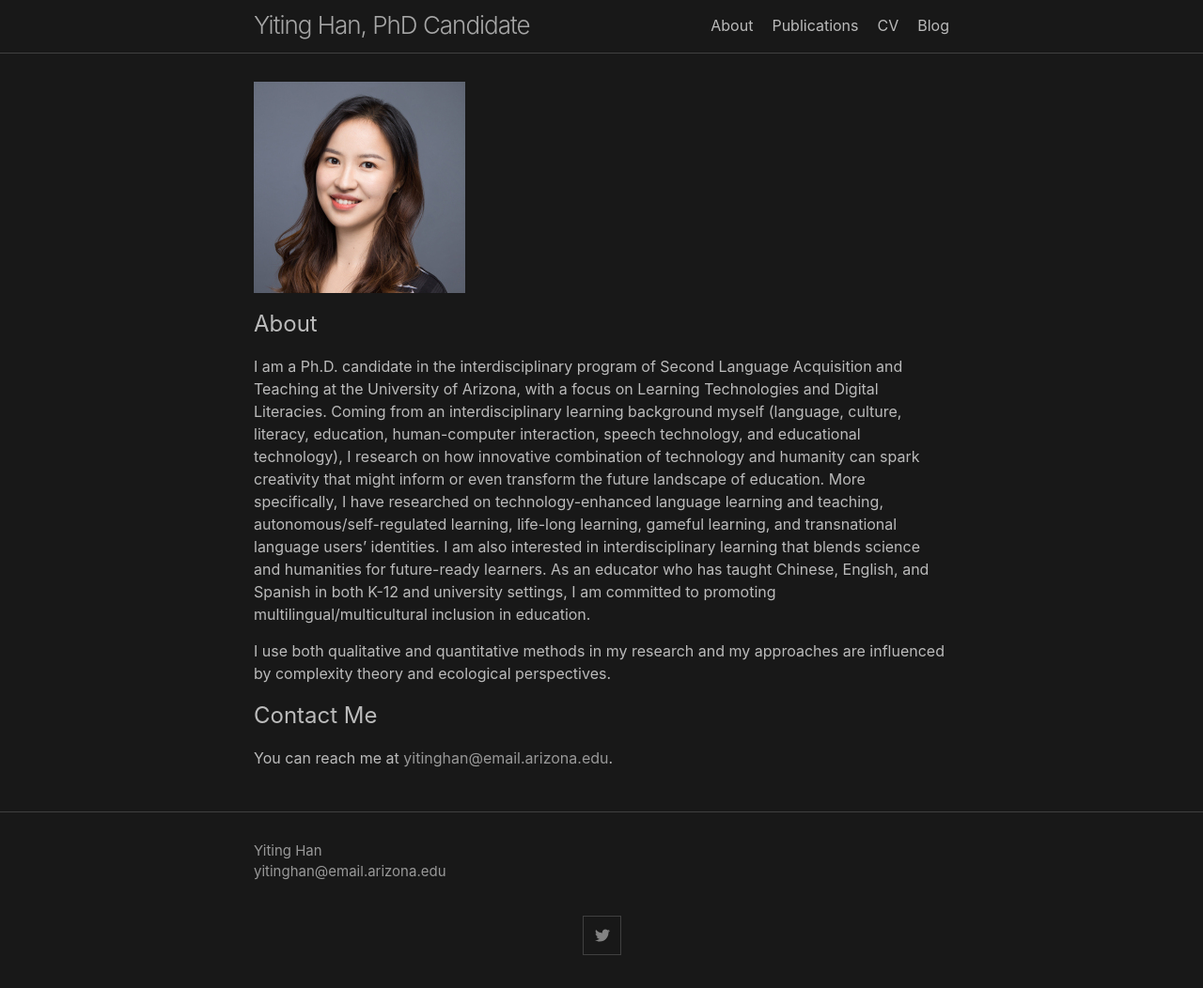
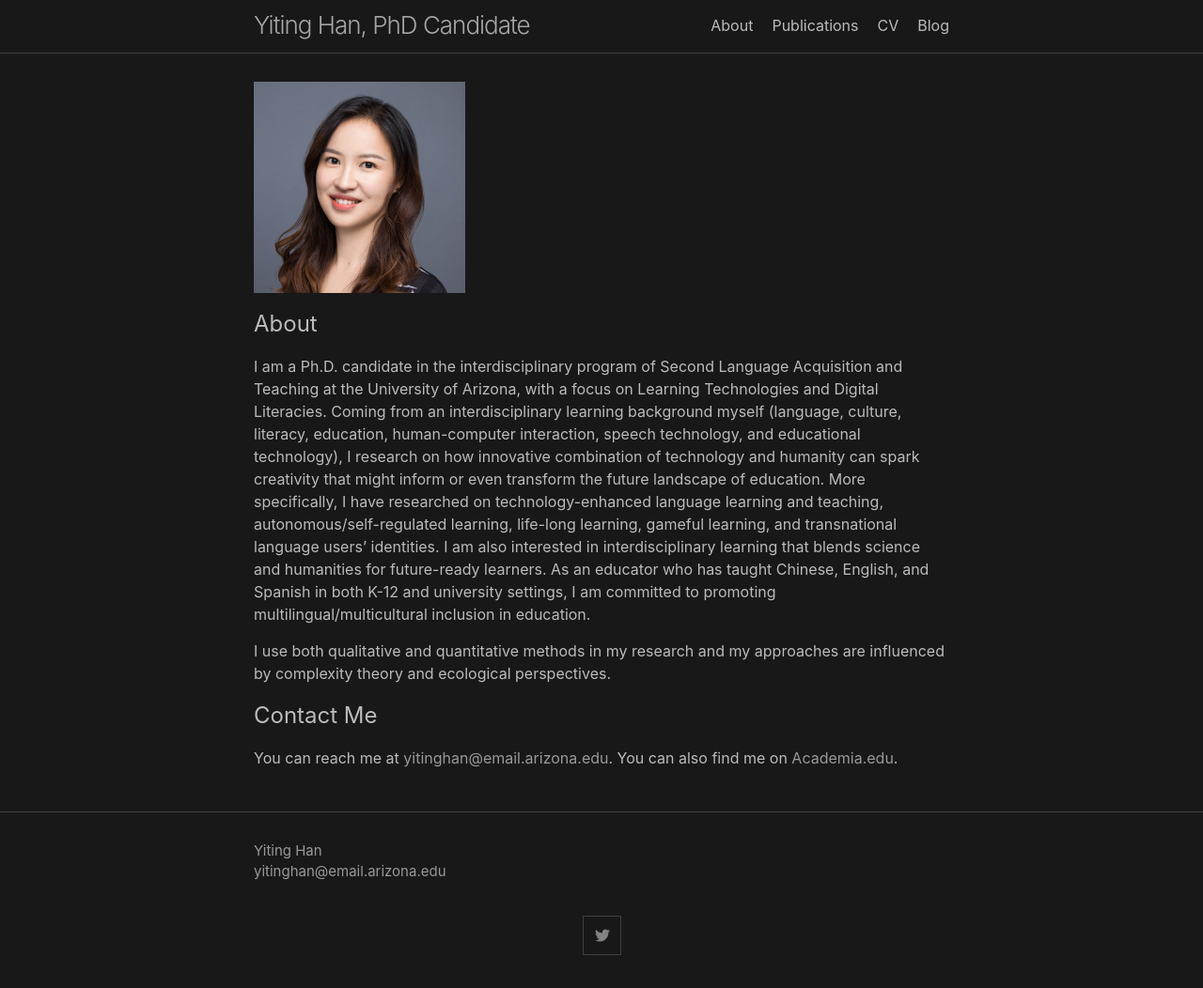
Before and after one commit to yitinghanphd/yitinghanphd.github.io, a Jekyll site: the page built from index.md, in a window 1280 px wide. Shown: the whole page at 94% size. Built offline with Jekyll 4.4.1, drawn with Linux system fonts in a browser that asks for light colours.

Commit message:
Updated academia profile

```diff
--- a/index.md
+++ b/index.md
@@ -16,4 +16,4 @@ I am a Ph.D. candidate in the interdisciplinary program of Second Language Acqui
 I use both qualitative and quantitative methods in my research and my approaches are influenced by complexity theory and ecological perspectives.
 
 ## Contact Me
-You can reach me at [yitinghan@email.arizona.edu](mailto:yitinghan@email.arizona.edu).
+You can reach me at [yitinghan@email.arizona.edu](mailto:yitinghan@email.arizona.edu). You can also find me on [Academia.edu](https://arizona.academia.edu/YITINGHAN).
```
